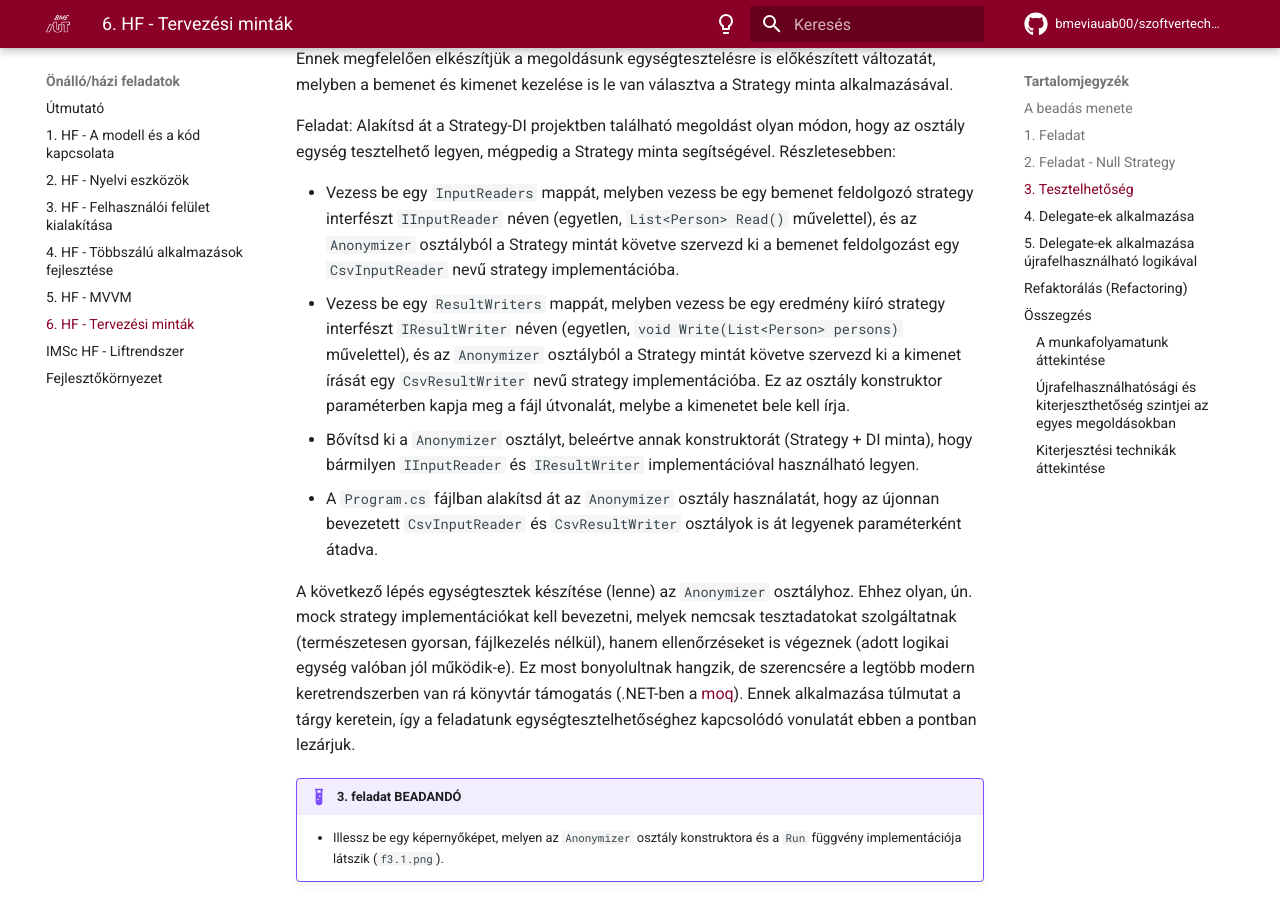
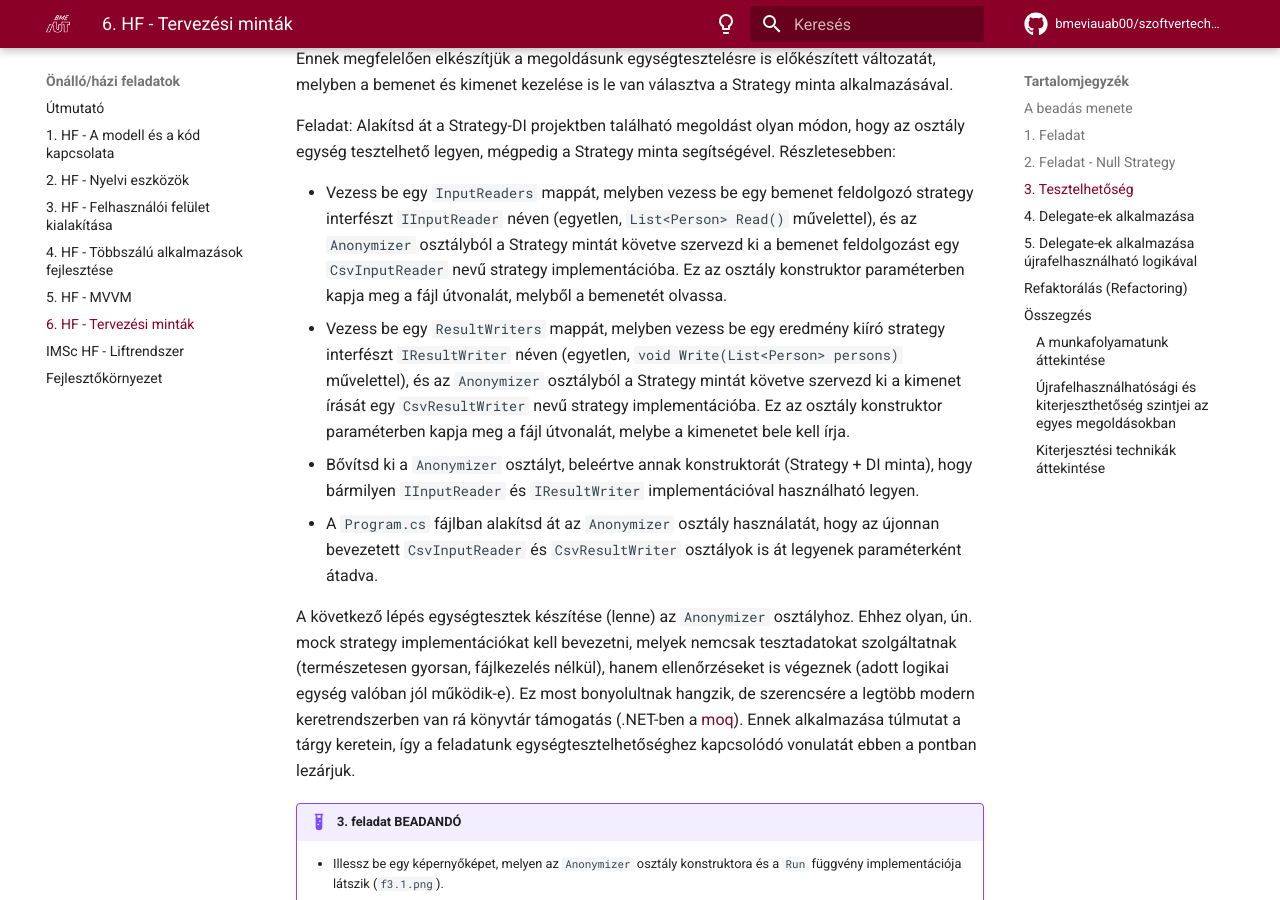
Before and after one commit to bmeviauab00/szoftvertechnikak, an MkDocs documentation site: the page built from docs/hazi/6-tervezesi-mintak/index.md, in a window 1280 px wide and 900 px high, scrolled down 4722 px. Built offline with MkDocs 1.6.1 and Material for MkDocs 9.7.7, drawn with Linux system fonts in a browser that asks for light colours; emoji names are drawn with the system emoji font; comment, search, counter and statistics services are not loaded; the version menu is left out.

Commit message:
HF6 hangolás

```diff
--- a/docs/hazi/6-tervezesi-mintak/index.md
+++ b/docs/hazi/6-tervezesi-mintak/index.md
@@ -109,7 +109,7 @@ Ennek megfelelően elkészítjük a megoldásunk egységtesztelésre is előkés
 
 Feladat: Alakítsd át a Strategy-DI projektben található megoldást olyan módon, hogy az osztály egység tesztelhető legyen, mégpedig a Strategy minta segítségével. Részletesebben:
 
-- Vezess be egy `InputReaders` mappát, melyben vezess be egy bemenet feldolgozó strategy interfészt `IInputReader` néven (egyetlen, `List<Person> Read()` művelettel), és az `Anonymizer` osztályból a Strategy mintát követve szervezd ki a bemenet feldolgozást egy `CsvInputReader` nevű strategy implementációba.
+- Vezess be egy `InputReaders` mappát, melyben vezess be egy bemenet feldolgozó strategy interfészt `IInputReader` néven (egyetlen, `List<Person> Read()` művelettel), és az `Anonymizer` osztályból a Strategy mintát követve szervezd ki a bemenet feldolgozást egy `CsvInputReader` nevű strategy implementációba. Ez az osztály konstruktor paraméterben kapja meg a fájl útvonalát, melyből a bemenetét olvassa.
 - Vezess be egy `ResultWriters` mappát, melyben vezess be egy eredmény kiíró strategy interfészt `IResultWriter` néven (egyetlen, `void Write(List<Person> persons)` művelettel), és az `Anonymizer` osztályból a Strategy mintát követve szervezd ki a kimenet írását egy `CsvResultWriter` nevű strategy implementációba. Ez az osztály konstruktor paraméterben kapja meg a fájl útvonalát, melybe a kimenetet bele kell írja.
 - Bővítsd ki a `Anonymizer` osztályt, beleértve annak konstruktorát (Strategy + DI minta), hogy bármilyen `IInputReader` és `IResultWriter` implementációval használható legyen.
 - A `Program.cs` fájlban alakítsd át az `Anonymizer` osztály használatát, hogy az újonnan bevezetett `CsvInputReader` és `CsvResultWriter` osztályok is át legyenek paraméterként átadva.
```
